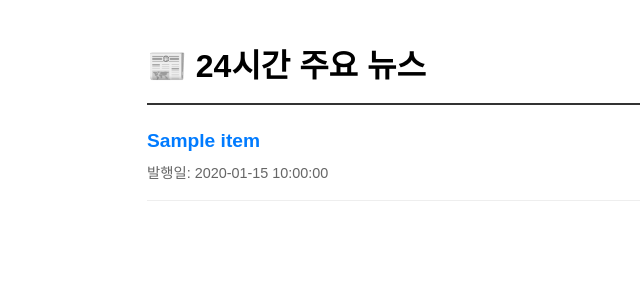
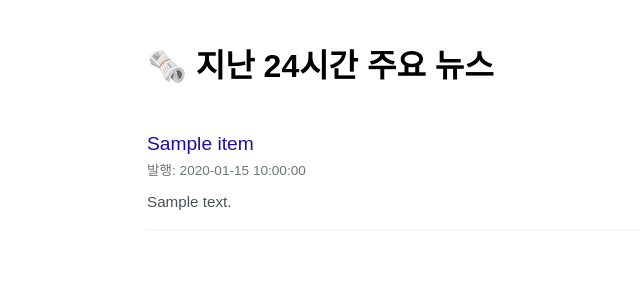
Before and after one commit to jjji04/news-summary-project, a Flask app: template templates/index.html in a window 1280 px wide. Shown: the top 300 px of the page, without its empty margins (93-733 px from the left). Run offline with Flask 3, Linux system fonts and the light colour scheme; the template is opened without the code that fills it: most values are stand-ins (such as "Sample title", 1, 10 or a date in 2020).

Commit message:
뉴스 내용 요약기능 추가

```diff
--- a/app.py
+++ b/app.py
@@ -1,17 +1,32 @@
 import os
+import re
+import html  # HTML 특수문자 변환을 위해 추가
 from flask import Flask, render_template
 import feedparser
 from datetime import datetime, timedelta
 import time
 
-# Flask가 template 폴더를 절대 경로로 정확히 찾도록 설정합니다.
 base_dir = os.path.abspath(os.path.dirname(__file__))
 template_dir = os.path.join(base_dir, 'templates')
 
 app = Flask(__name__, template_folder=template_dir)
 
+def clean_html(raw_html):
+    """HTML 태그를 제거하고 &nbsp; 같은 엔티티를 문자로 변환"""
+    if not raw_html:
+        return ""
+
+    # 1. &nbsp; &middot; 등을 실제 문자로 변환
+    decoded_text = html.unescape(raw_html)
+
+    # 2. <태그> 제거
+    cleanr = re.compile('<.*?>')
+    cleantext = re.sub(cleanr, '', decoded_text)
+
+    # 3. 양끝 공백 정리
+    return cleantext.strip()
+
 def get_news():
-    # URL 주소에 대괄호([])가 없는지 꼭 확인하세요!
     rss_url = "https://news.google.com/rss?hl=ko&gl=KR&ceid=KR:ko"
     feed = feedparser.parse(rss_url)
 
@@ -19,13 +34,21 @@ def get_news():
     last_24h = datetime.now() - timedelta(days=1)
 
     for entry in feed.entries:
+        # 뉴스 발행 시간 파싱
         published_time = datetime.fromtimestamp(time.mktime(entry.published_parsed))
+
         if published_time > last_24h:
+            # 요약문 가져오기 및 청소
+            summary = getattr(entry, 'summary', '요약 내용이 없습니다.')
+            clean_summary = clean_html(summary)
+
             news_list.append({
-                'title': entry.title,
+                'title': html.unescape(entry.title), # 제목에도 특수문자가 있을 수 있어 적용
                 'link': entry.link,
-                'date': published_time.strftime('%Y-%m-%d %H:%M')
+                'date': published_time.strftime('%Y-%m-%d %H:%M'),
+                'summary': clean_summary[:150] + "..." if len(clean_summary) > 150 else clean_summary
             })
+
     return news_list[:10]
 
 @app.route('/')
--- a/templates/index.html
+++ b/templates/index.html
@@ -2,21 +2,22 @@
 <html lang="ko">
 <head>
     <meta charset="UTF-8">
-    <title>24시간 주요 뉴스 요약</title>
+    <title>AI 뉴스 요약 대시보드</title>
     <style>
-        body { font-family: sans-serif; max-width: 800px; margin: 0 auto; padding: 20px; line-height: 1.6; }
-        h1 { border-bottom: 2px solid #333; padding-bottom: 10px; }
-        .news-item { margin-bottom: 20px; border-bottom: 1px solid #eee; padding-bottom: 10px; }
-        .news-item a { text-decoration: none; color: #007bff; font-weight: bold; font-size: 1.2em; }
-        .news-item p { margin: 5px 0; color: #666; font-size: 0.9em; }
+        body { font-family: sans-serif; line-height: 1.6; max-width: 800px; margin: 0 auto; padding: 20px; }
+        .news-item { border-bottom: 1px solid #eee; padding: 15px 0; }
+        .news-title { font-size: 1.2em; color: #1a0dab; text-decoration: none; }
+        .news-date { font-size: 0.85em; color: #70757a; }
+        .news-summary { color: #4d5156; margin-top: 8px; font-size: 0.95em; }
     </style>
 </head>
 <body>
-    <h1>📰 24시간 주요 뉴스</h1>
+    <h1>🗞️ 지난 24시간 주요 뉴스</h1>
     {% for item in news %}
     <div class="news-item">
-        <a href="{{ item.link }}" target="_blank">{{ item.title }}</a>
-        <p>발행일: {{ item.date }}</p>
+        <a href="{{ item.link }}" class="news-title" target="_blank">{{ item.title }}</a>
+        <div class="news-date">발행: {{ item.date }}</div>
+        <div class="news-summary">{{ item.summary }}</div>
     </div>
     {% endfor %}
 </body>
```
